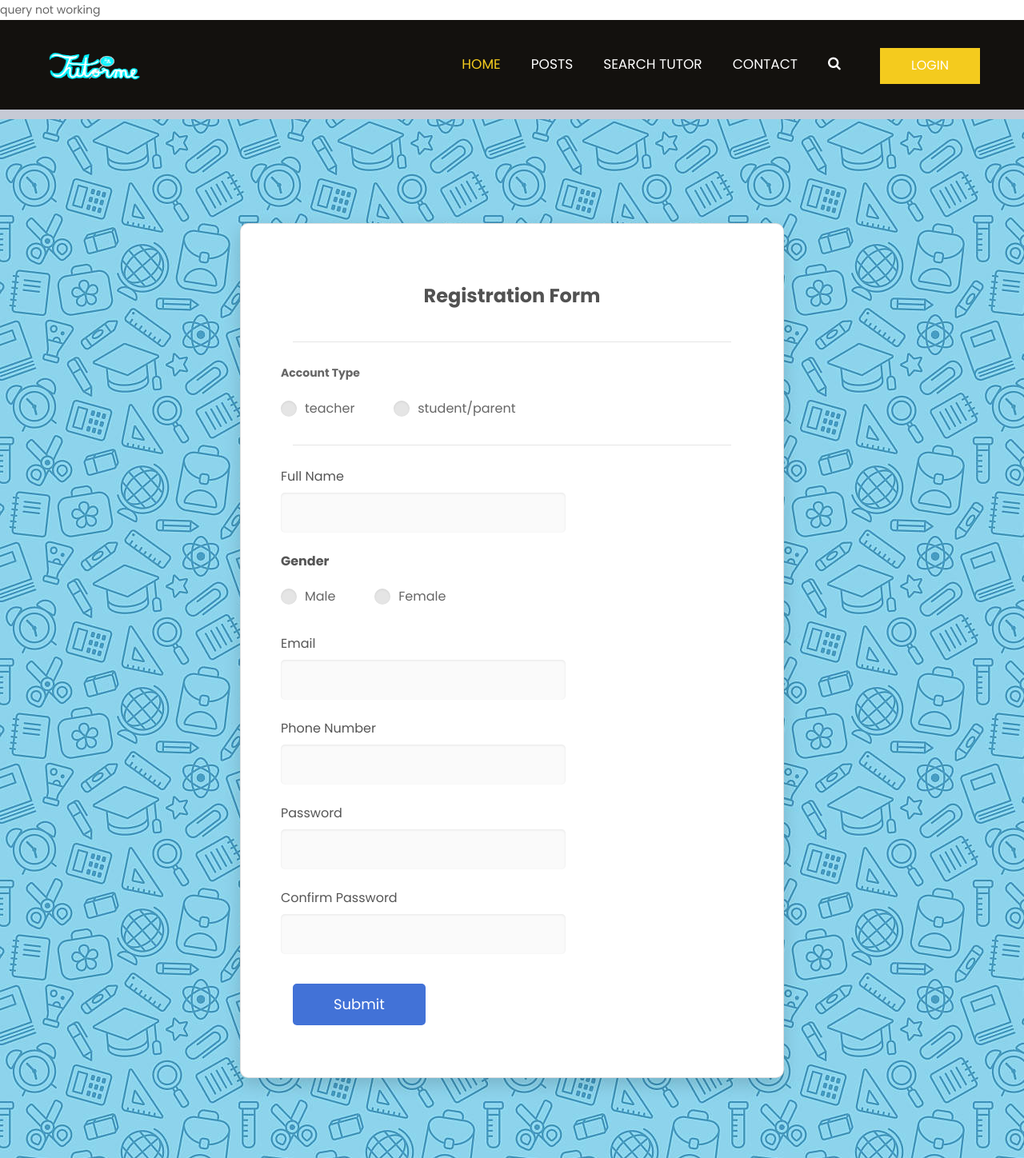
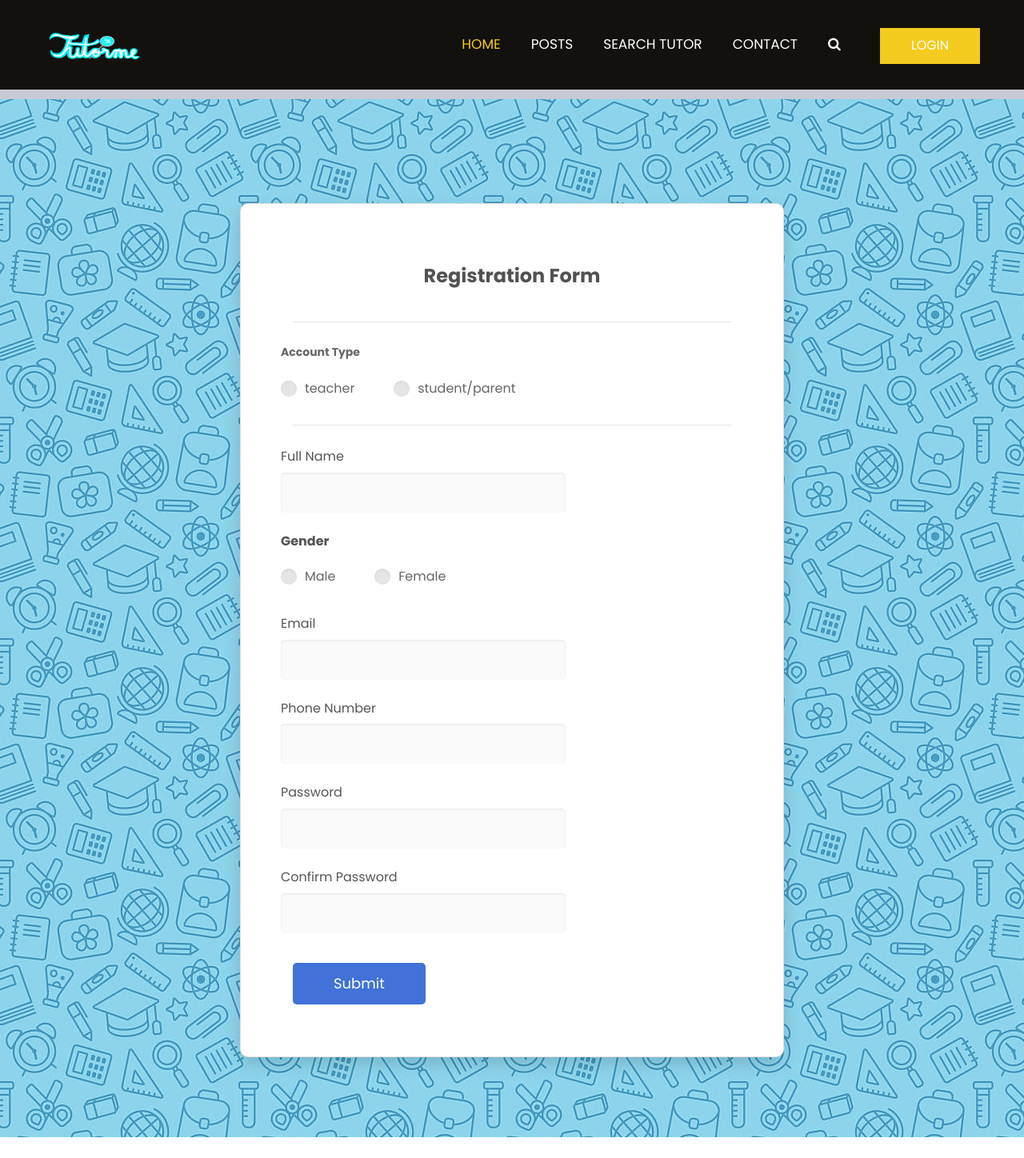
Before and after one commit to imaan123/tutorme_project, a PHP site: page /registration.php in a window 1280 px wide. Shown: the whole page at 80% size. After the commit the page ends 1422 px from the top, so only its background shows below. Run offline with PHP 8.4, Linux system fonts and the light colour scheme; some libraries are stand-ins or nearby versions.

Commit message:
Update registration.php

```diff
--- a/registration.php
+++ b/registration.php
@@ -108,7 +108,7 @@ $_POST['first_name'] = trim($_POST['first_name']);
 	catch(Exception $e) {
 		$error_message = $e->getMessage();
 	}
-}else{echo 'query not working';}
+}
 
 ?>
 <!DOCTYPE html>
```
